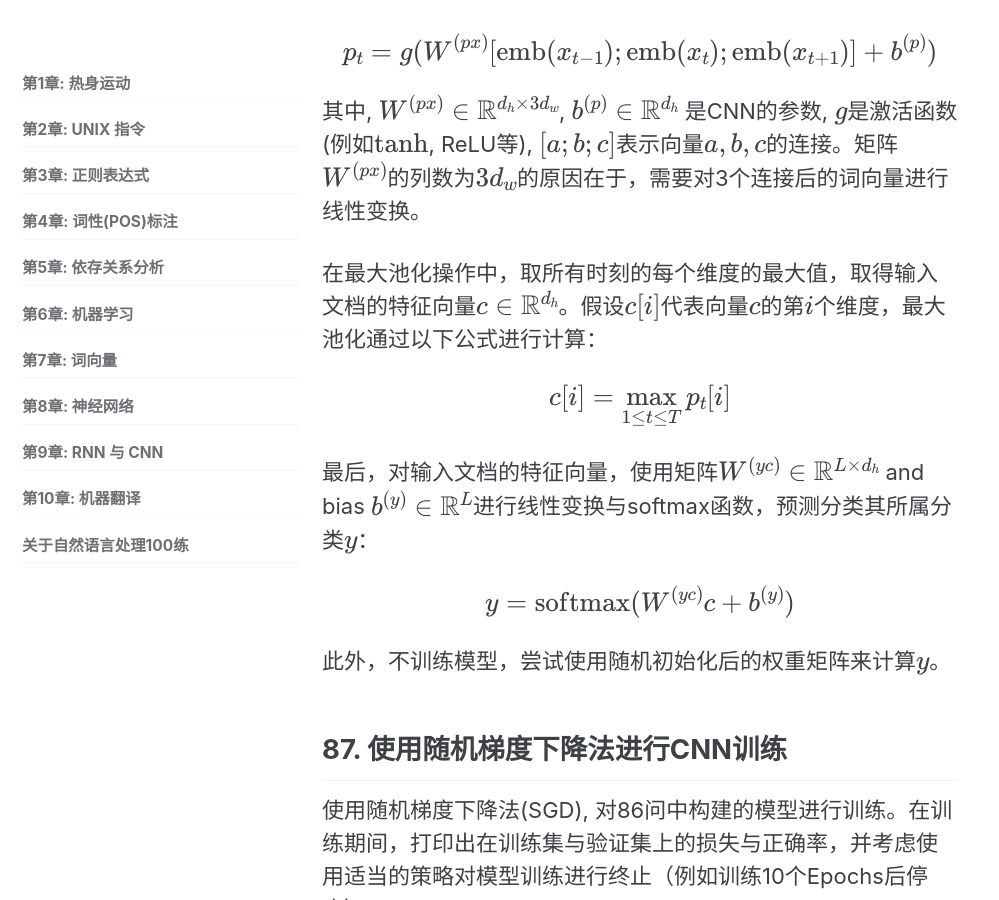
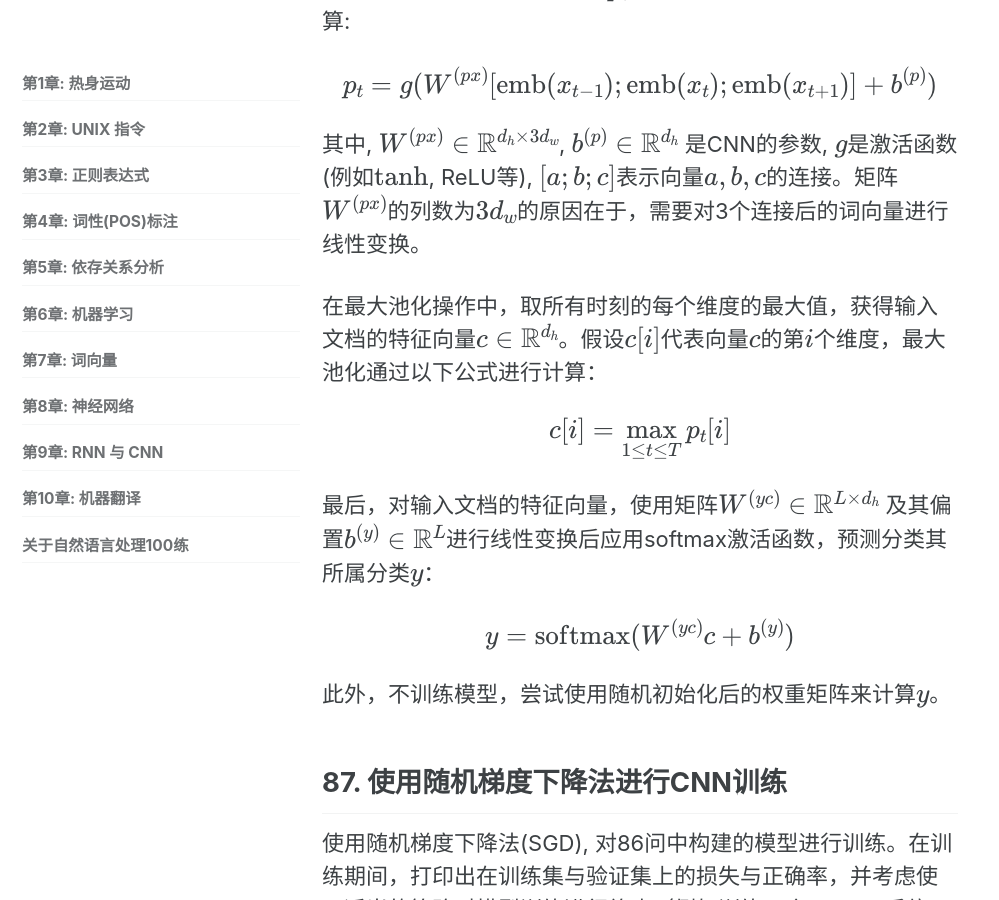
Before and after one commit to nlp100/nlp100.github.io, a Jekyll site: the page built from zh/ch09.md, in a window 1280 px wide and 900 px high, scrolled down 3397 px. Shown: the whole window, without its empty margins (0-999 px from the left). Built offline with Jekyll 4.4.1, drawn with Linux system fonts in a browser that asks for light colours; cached includes are drawn as plain includes; nearby versions of some CDN libraries; formulas are drawn with MathJax 3; some of the changed text lies outside the part shown.

Commit message:
Fix some translation errors.

```diff
--- a/zh/ch09.md
+++ b/zh/ch09.md
@@ -25,7 +25,7 @@ $$
 y = {\rm softmax}(W^{(yh)} \overrightarrow{h}_T + b^{(y)}),
 $$
 
-其中，$$\mathrm{emb}(x) \in \mathbb{R}^{d_w}$$表示词嵌入（一个能够将稀疏的one-hot编码向量映射到低维的密集向量表示的函数）。$$\overrightarrow{h}_t \in \mathbb{R}^{d_h}$$是时序上$$t$$时刻的隐藏状态(hidden state)。此外，$${\rm \overrightarrow{RNN}}(x,h)$$是一个RNN单元，它将当前时刻$$t$$的输入$$x$$与前一时刻的隐藏状态$$h$$，共同作为元素计算下一个时刻的隐藏状态。矩阵$$W^{(yh)} \in \mathbb{R}^{L \times d_h}$$ 使用隐藏状态进行分类预测，$$b^{(y)} \in \mathbb{R}^{L}$$则是偏置项（$$d_w$$, $$d_h$$ 和 $$L$$分别表示词向量、隐藏状态、分类数量的维度）。RNN单元$${\rm \overrightarrow{RNN}}(x,h)$$中可以考虑有各种不同的构成，一个最简单的例子如下：
+其中，$$\mathrm{emb}(x) \in \mathbb{R}^{d_w}$$表示词嵌入（一个能够将稀疏的one-hot编码向量映射到低维的密集向量表示的函数）。$$\overrightarrow{h}_t \in \mathbb{R}^{d_h}$$是时序上$$t$$时刻的隐藏状态(hidden state)。此外，$${\rm \overrightarrow{RNN}}(x,h)$$是一个RNN单元，它将当前时刻$$t$$的输入$$x$$与前一时刻的隐藏状态$$h$$，共同作为元素计算下一个时刻的隐藏状态。矩阵$$W^{(yh)} \in \mathbb{R}^{L \times d_h}$$ 被用作线性变换以使用隐藏状态进行分类预测，$$b^{(y)} \in \mathbb{R}^{L}$$则是偏置项（$$d_w$$, $$d_h$$ 和 $$L$$分别表示词向量、隐藏状态、分类数量的维度）。RNN单元$${\rm \overrightarrow{RNN}}(x,h)$$中可以考虑有各种不同的构成，一个最简单的例子如下：
 
 $$
 {\rm \overrightarrow{RNN}}(x,h) = g(W^{(hx)} x + W^{(hh)}h + b^{(h)}),
@@ -45,7 +45,7 @@ $$
 
 ## 84. 使用预训练词向量
 
-使用预训练词向量 (例如, 约使用1,000亿词语训练的[Google News embeddings](https://drive.google.com/file/d/0B7XkCwpI5KDYNlNUTTlSS21pQmM/edit?usp=sharing)) 来初始化词嵌入 $$\mathrm{emb}(x)$$ 并进行模型训练。
+使用预训练词向量（例如, 约使用1,000亿词语训练的[Google News embeddings](https://drive.google.com/file/d/0B7XkCwpI5KDYNlNUTTlSS21pQmM/edit?usp=sharing)）来初始化词嵌入 $$\mathrm{emb}(x)$$ 并进行模型训练。
 
 ## 85. 双向RNN与多层RNN
 使用前向和反向RNN对输入文本进行编码，并训练模型。
@@ -83,13 +83,13 @@ $$
 
 其中, $$W^{(px)} \in \mathbb{R}^{d_h \times 3d_w}$$, $$b^{(p)} \in \mathbb{R}^{d_h}$$ 是CNN的参数, $$g$$是激活函数(例如$$\tanh$$, ReLU等), $$[a; b; c]$$表示向量$$a,b,c$$的连接。矩阵 $$W^{(px)}$$的列数为$$3d_w$$的原因在于，需要对3个连接后的词向量进行线性变换。
 
-在最大池化操作中，取所有时刻的每个维度的最大值，取得输入文档的特征向量$$c \in \mathbb{R}^{d_h}$$。假设$$c[i]$$代表向量$$c$$的第$$i$$个维度，最大池化通过以下公式进行计算：
+在最大池化操作中，取所有时刻的每个维度的最大值，获得输入文档的特征向量$$c \in \mathbb{R}^{d_h}$$。假设$$c[i]$$代表向量$$c$$的第$$i$$个维度，最大池化通过以下公式进行计算：
 
 $$
 c[i] = \max_{1 \leq t \leq T} p_t[i]
 $$
 
-最后，对输入文档的特征向量，使用矩阵$$W^{(yc)} \in \mathbb{R}^{L \times d_h}$$ and bias $$b^{(y)} \in \mathbb{R}^{L}$$进行线性变换与softmax函数，预测分类其所属分类$$y$$：
+最后，对输入文档的特征向量，使用矩阵$$W^{(yc)} \in \mathbb{R}^{L \times d_h}$$ 及其偏置$$b^{(y)} \in \mathbb{R}^{L}$$进行线性变换后应用softmax激活函数，预测分类其所属分类$$y$$：
 
 $$
 y = {\rm softmax}(W^{(yc)} c + b^{(y)})
```
